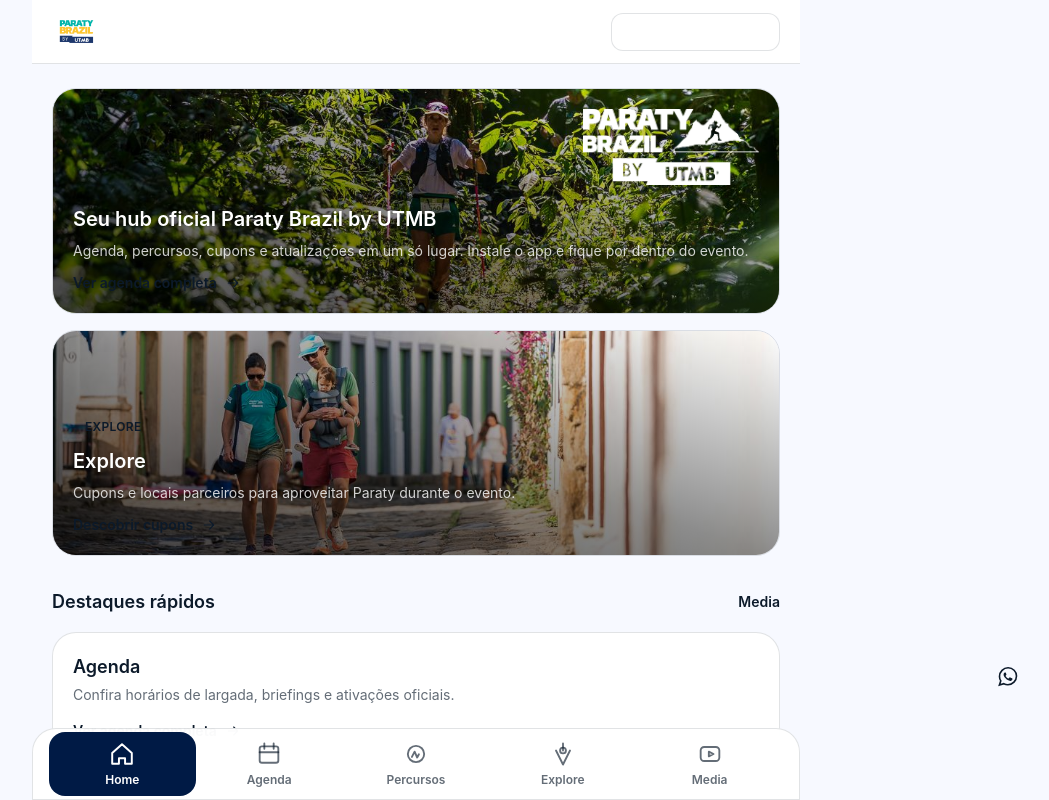
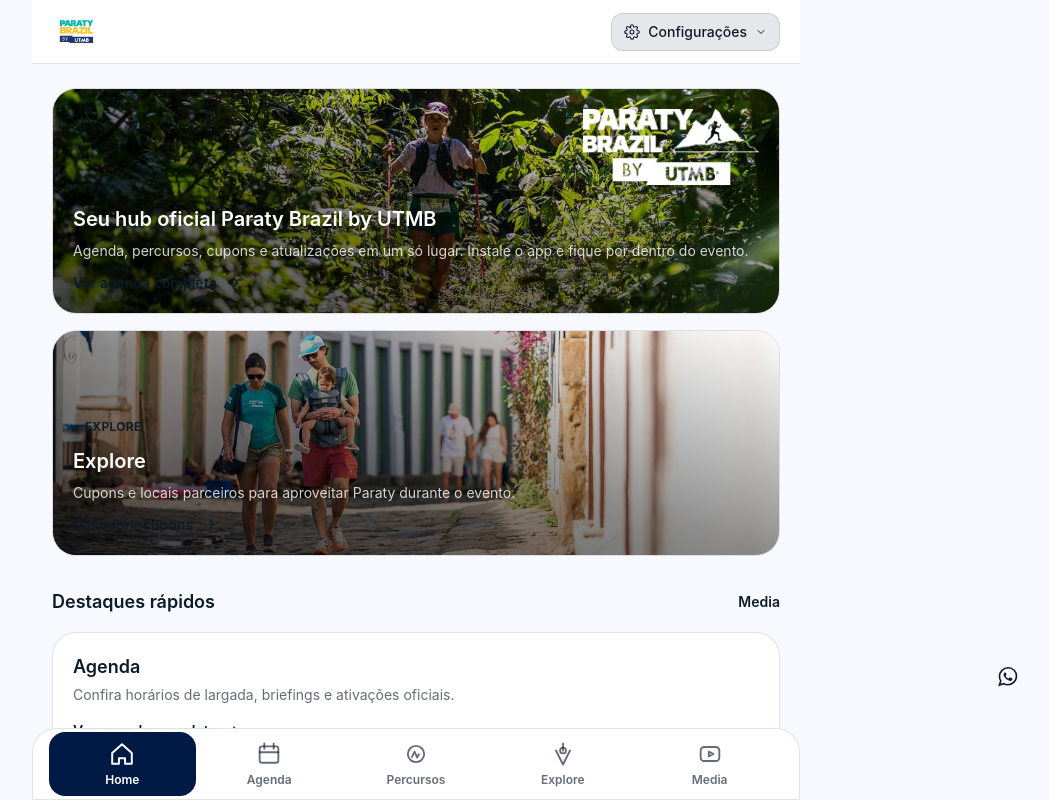
Before and after one commit to rafaelnmiranda/byUTMB_PWA, a Next.js app: page / in a window 1280 px wide. Shown: the top 800 px of the page, without its empty margins (224-1273 px from the left). Built offline with nearby package versions, Linux system fonts and the light colour scheme.

Commit message:
Ajusta botão de configurações no modo claro: fundo cinza e texto preto

```diff
--- a/src/app/components/SettingsMenu.tsx
+++ b/src/app/components/SettingsMenu.tsx
@@ -76,22 +76,22 @@
     <div className="relative">
       <button
         onClick={() => setIsOpen(!isOpen)}
-        className="flex items-center gap-2 rounded-xl border border-subtle bg-white dark:bg-slate-900 px-3 py-2 text-sm font-medium transition-all hover:bg-gray-100 dark:hover:bg-slate-800 focus:outline-none focus:ring-2 focus:ring-brand-teal/20 text-white"
+        className="flex items-center gap-2 rounded-xl border border-subtle bg-gray-200 dark:bg-slate-900 px-3 py-2 text-sm font-medium transition-all hover:bg-gray-300 dark:hover:bg-slate-800 focus:outline-none focus:ring-2 focus:ring-brand-teal/20 text-gray-900 dark:text-white"
         aria-expanded={isOpen}
         aria-haspopup="true"
         aria-label="Configurações"
       >
-        <svg width="16" height="16" viewBox="0 0 24 24" fill="none" className="stroke-white">
+        <svg width="16" height="16" viewBox="0 0 24 24" fill="none" className="stroke-gray-900 dark:stroke-white">
           <path d="M12 15a3 3 0 1 0 0-6 3 3 0 0 0 0 6Z" stroke="currentColor" strokeWidth={1.6} />
           <path d="M19.4 15a1.65 1.65 0 0 0 .33 1.82l.06.06a2 2 0 0 1 0 2.83 2 2 0 0 1-2.83 0l-.06-.06a1.65 1.65 0 0 0-1.82-.33 1.65 1.65 0 0 0-1 1.51V21a2 2 0 0 1-2 2 2 2 0 0 1-2-2v-.09A1.65 1.65 0 0 0 9 19.4a1.65 1.65 0 0 0-1.82.33l-.06.06a2 2 0 0 1-2.83 0 2 2 0 0 1 0-2.83l.06-.06a1.65 1.65 0 0 0 .33-1.82 1.65 1.65 0 0 0-1.51-1H3a2 2 0 0 1-2-2 2 2 0 0 1 2-2h.09A1.65 1.65 0 0 0 4.6 9a1.65 1.65 0 0 0-.33-1.82l-.06-.06a2 2 0 0 1 0-2.83 2 2 0 0 1 2.83 0l.06.06a1.65 1.65 0 0 0 1.82.33H9a1.65 1.65 0 0 0 1 1.51V3a2 2 0 0 1 2-2 2 2 0 0 1 2 2v.09a1.65 1.65 0 0 0 1 1.51 1.65 1.65 0 0 0 1.82-.33l.06-.06a2 2 0 0 1 2.83 0 2 2 0 0 1 0 2.83l-.06.06a1.65 1.65 0 0 0-.33 1.82V9a1.65 1.65 0 0 0 1.51 1H21a2 2 0 0 1 2 2 2 2 0 0 1-2 2h-.09a1.65 1.65 0 0 0-1.51 1z" stroke="currentColor" strokeWidth={1.6} />
         </svg>
-        <span className="hidden sm:inline text-white">Configurações</span>
+        <span className="hidden sm:inline text-gray-900 dark:text-white">Configurações</span>
         <svg
           width="12"
           height="12"
           viewBox="0 0 24 24"
           fill="none"
-          className={`transition-transform stroke-white ${isOpen ? "rotate-180" : ""}`}
+          className={`transition-transform stroke-gray-900 dark:stroke-white ${isOpen ? "rotate-180" : ""}`}
         >
           <path d="M6 9l6 6 6-6" stroke="currentColor" strokeWidth={2} strokeLinecap="round" strokeLinejoin="round" />
         </svg>
```
